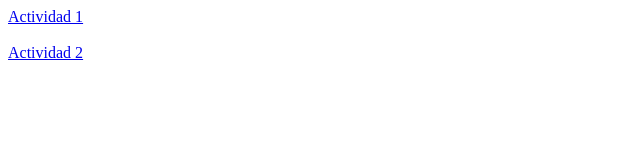
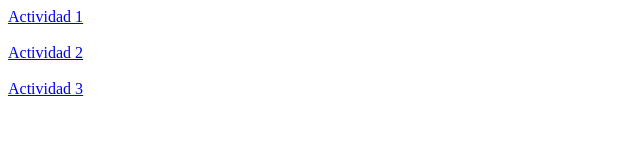
Before and after one commit to Oreus/Estilo_HTML, a plain HTML site: page index.html in a window 1280 px wide. Shown: the full height of the page, 0-640 px from the left. Drawn offline with Linux system fonts and the light colour scheme.

Commit message:
Updated index.html to include Actividad 3

```diff
--- a/index.html
+++ b/index.html
@@ -10,5 +10,8 @@
     <br>
     <br>
     <a href="./HTML_CSS/index.html" target="_blank">Actividad 2</a>
+    <br>
+    <br>
+    <a href="./HTML_JS/index.html" target="_blank">Actividad 3</a>
 </body>
 </html>
```
